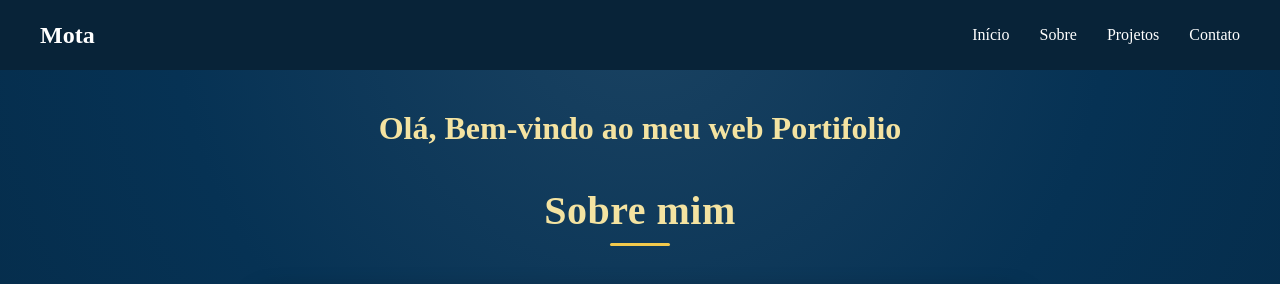
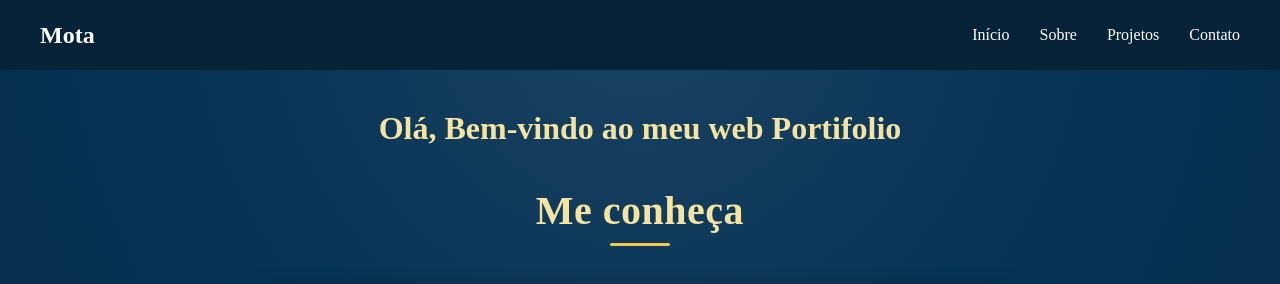
Before and after one commit to joaopedrosantanamotalol/portifolio-mota, a React (Vite) app: page / in a window 1280 px wide. Shown: the top 284 px of the page. Built offline with nearby package versions, Linux system fonts and the light colour scheme.

Commit message:
add: mudando o sub titulo

```diff
--- a/src/components/ficheiro_mota/ficheiro-mota.tsx
+++ b/src/components/ficheiro_mota/ficheiro-mota.tsx
@@ -7,7 +7,7 @@ export default function FicheiroMota(){
     <>
 
     <div className="titulo">
-      <h1>Sobre mim</h1>
+      <h1>Me conheça</h1>
     </div>
 
     <div className="container">
```
